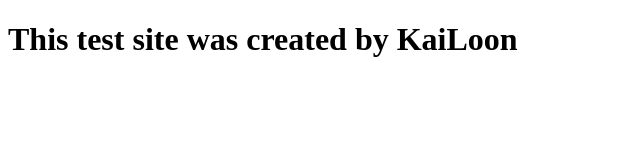
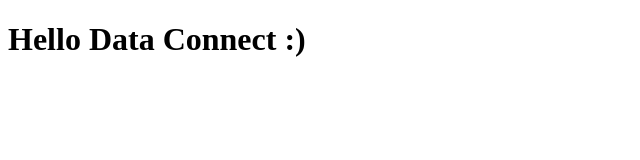
Before and after one commit to loontan/custom-domain, a plain HTML site: page index.html in a window 1280 px wide. Shown: the whole page, without its empty margins (0-640 px from the left). Drawn offline with Linux system fonts and the light colour scheme.

Commit message:
Update index.html

```diff
--- a/index.html
+++ b/index.html
@@ -4,6 +4,6 @@
     <title>This is my test site</title>
   </head>
   <body>
-    <h1>This test site was created by KaiLoon</h1>
+    <h1>Hello Data Connect :)</h1>
   </body>
 </html>
```
